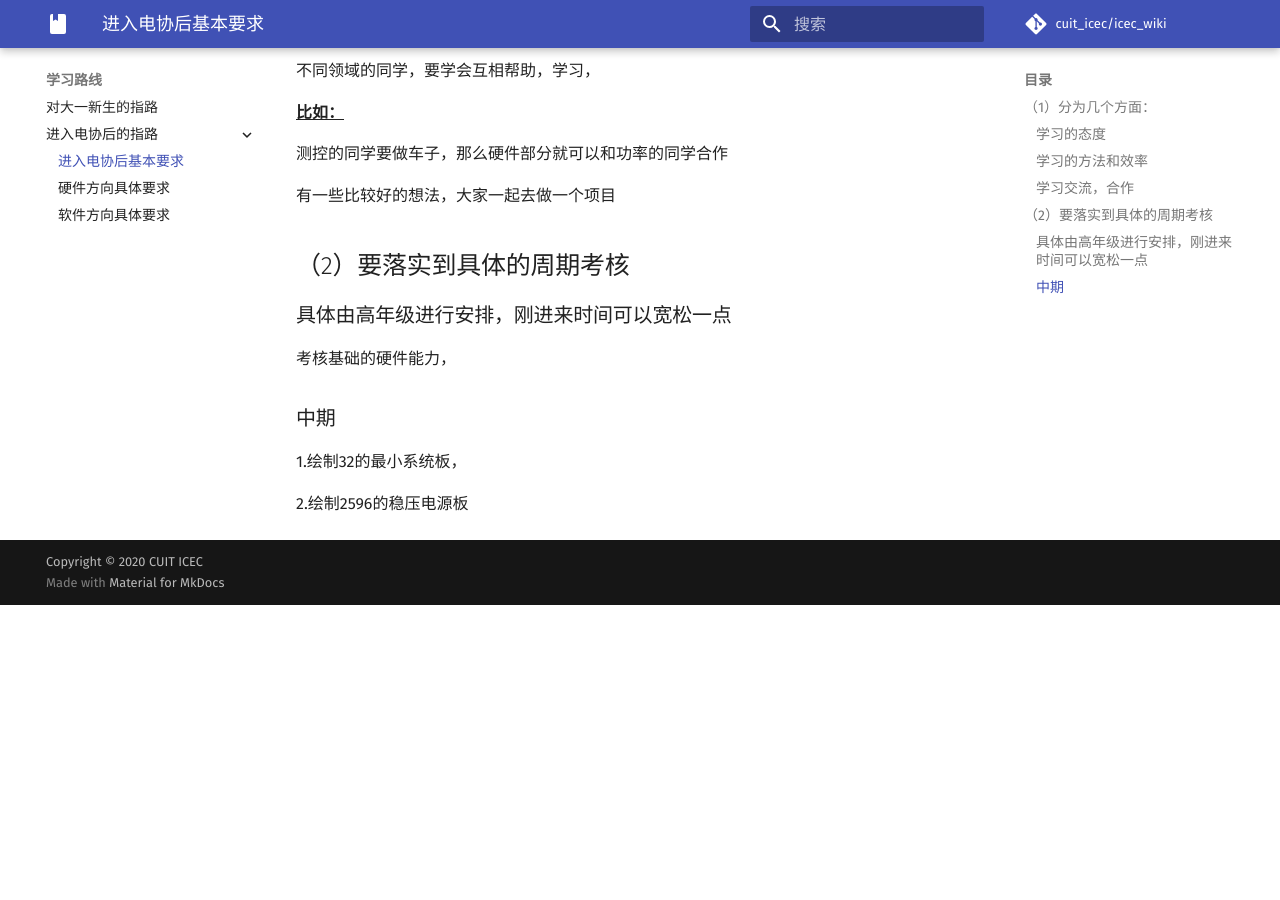
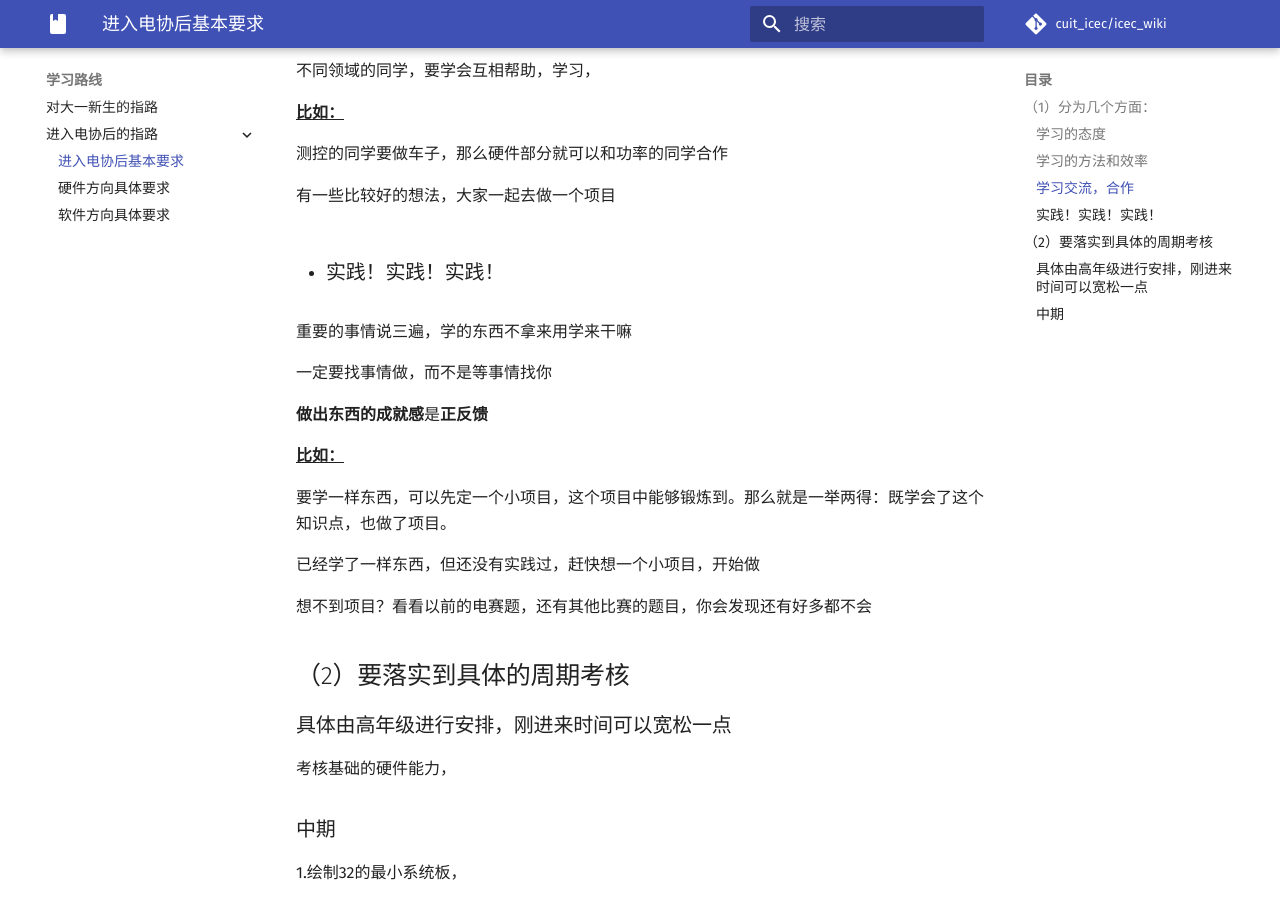
Before and after one commit to cuit-icec/cuit-icec.github.io, an MkDocs documentation site: the page built from docs/study_route/after_in.md, in a window 1280 px wide and 900 px high, scrolled down 736 px. Built offline with MkDocs 1.6.1 and Material for MkDocs 9.7.7, drawn with Linux system fonts in a browser that asks for light colours; nearby versions of some CDN libraries; before the commit the page ends 1341 px from its top, so only the background shows below that.

Commit message:
大纲加一条

```diff
--- a/docs/study_route/after_in.md
+++ b/docs/study_route/after_in.md
@@ -26,6 +26,22 @@
 
    有一些比较好的想法，大家一起去做一个项目
 
+- ### 实践！实践！实践！
+
+   重要的事情说三遍，学的东西不拿来用学来干嘛
+
+   一定要找事情做，而不是等事情找你
+
+   **做出东西的成就感**是**正反馈**
+
+   <u>**比如：**</u>
+
+   要学一样东西，可以先定一个小项目，这个项目中能够锻炼到。那么就是一举两得：既学会了这个知识点，也做了项目。
+
+   已经学了一样东西，但还没有实践过，赶快想一个小项目，开始做
+
+   想不到项目？看看以前的电赛题，还有其他比赛的题目，你会发现还有好多都不会
+
 ## （2）要落实到具体的周期考核
 
 ### 具体由高年级进行安排，刚进来时间可以宽松一点
```
